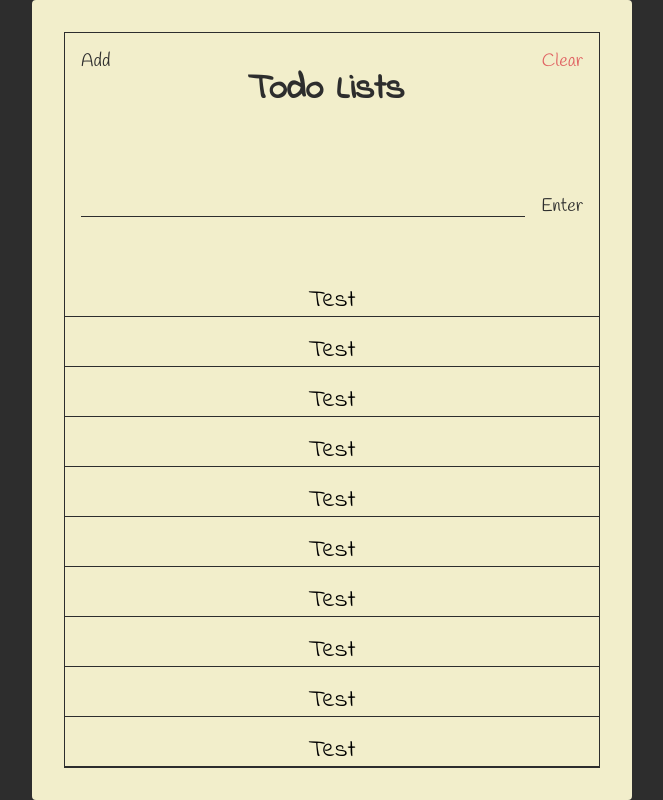
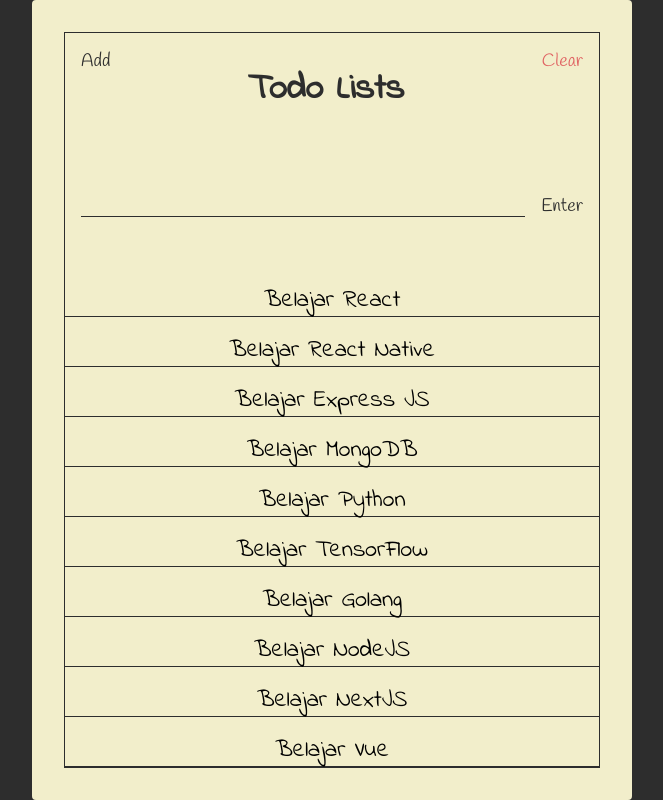
Before and after one commit to tiyan-attirmidzi/todo-list, a React (Create React App) app: page / in a window 1280 px wide. Shown: the whole page, without its empty margins (308-971 px from the left). Built offline with nearby package versions, Linux system fonts and the light colour scheme.

Commit message:
add todoList page and todo component

```diff
--- a/src/App.js
+++ b/src/App.js
@@ -1,17 +1,10 @@
 // import logo from './logo.svg';
 import './App.css';
-import Paper from './components/Paper';
-import Header from './components/Header';
-import TodoForm from './components/TodoForm';
-import Todos from './components/Todos';
+import TodoList from './pages/TodoList';
 
 function App() {
   return (
-    <Paper>
-      <Header/>
-      <TodoForm/>
-      <Todos/>
-    </Paper>
+    <TodoList/>
   );
 }
 
--- /dev/null
+++ b/src/components/Todo.jsx
@@ -0,0 +1,17 @@
+import React from "react";
+import PropTypes from 'prop-types';
+
+
+const Todo = props => {
+    return (
+        <div className="todo">
+            <span className="todo-text">{props.text}</span>
+        </div>
+    );
+}
+
+Todo.propsType ={
+    text: PropTypes.string.isRequired
+}
+
+export default Todo;
--- a/src/components/Todos.jsx
+++ b/src/components/Todos.jsx
@@ -1,38 +1,46 @@
 import React from "react";
+import Todo from "./Todo";
 
 const Todos = () => {
+    const todos = [
+        {
+            text: "Belajar React"
+        },
+        {
+            text: "Belajar React Native"
+        },
+        {
+            text: "Belajar Express JS"
+        },
+        {
+            text: "Belajar MongoDB"
+        },
+        {
+            text: "Belajar Python"
+        },
+        {
+            text: "Belajar TensorFlow"
+        },
+        {
+            text: "Belajar Golang"
+        },
+        {
+            text: "Belajar NodeJS"
+        },
+        {
+            text: "Belajar NextJS"
+        },
+        {
+            text: "Belajar Vue"
+        },
+    ];
     return (
         <section className="todos">
-            <div className="todo">
-                <span className="todo-text">Test</span>
-            </div>
-            <div className="todo">
-                <span className="todo-text">Test</span>
-            </div>
-            <div className="todo">
-                <span className="todo-text">Test</span>
-            </div>
-            <div className="todo">
-                <span className="todo-text">Test</span>
-            </div>
-            <div className="todo">
-                <span className="todo-text">Test</span>
-            </div>
-            <div className="todo">
-                <span className="todo-text">Test</span>
-            </div>
-            <div className="todo">
-                <span className="todo-text">Test</span>
-            </div>
-            <div className="todo">
-                <span className="todo-text">Test</span>
-            </div>
-            <div className="todo">
-                <span className="todo-text">Test</span>
-            </div>
-            <div className="todo">
-                <span className="todo-text">Test</span>
-            </div>
+            {
+                todos.map(todo => {
+                    return <Todo text={todo.text}/>
+                })
+            }
         </section>
     );
 }
--- a/src/index.css
+++ b/src/index.css
@@ -121,13 +121,14 @@
 .todos {
   display: flex;
   flex-direction: column;
+  min-height: 500px;
 }
 
 .todo {
   position: relative;
   flex: 1 0 auto;
   text-align: center;
-  min-height: 34px;
+  max-height: 34px;
   margin: 16px 0 0;
   font-family: 'Indie Flower', cursive;
   font-size: 24px;
@@ -135,6 +136,8 @@
 }
 
 .todo-text {
+  width: 100%;
+  height: 50px;
   position: absolute;
   left: 50%;
   transform: translate(-50%);
--- /dev/null
+++ b/src/pages/TodoList.jsx
@@ -0,0 +1,18 @@
+// import logo from './logo.svg';
+import React from "react";
+import Paper from '../components/Paper';
+import Header from '../components/Header';
+import TodoForm from '../components/TodoForm';
+import Todos from '../components/Todos';
+
+const TodoList = () => {
+  return (
+    <Paper>
+      <Header/>
+      <TodoForm/>
+      <Todos/>
+    </Paper>
+  );
+}
+
+export default TodoList;
```
